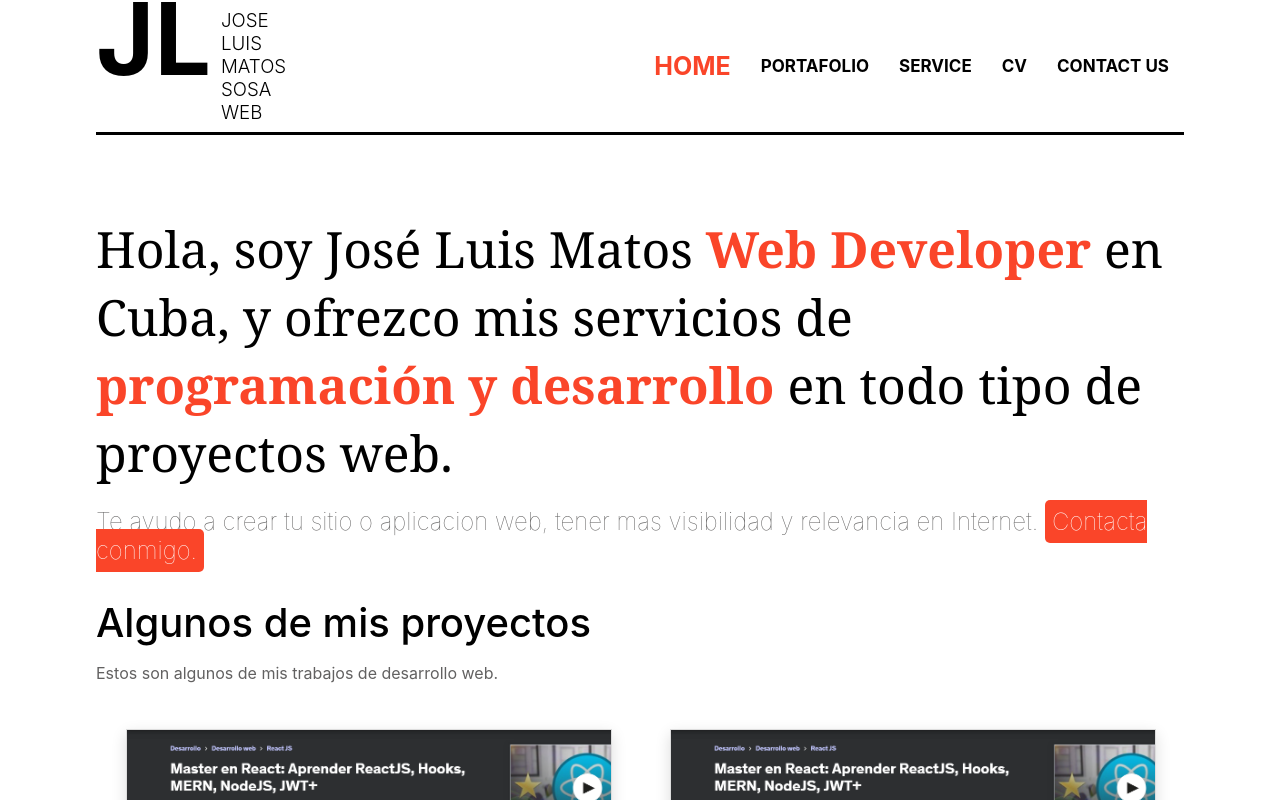
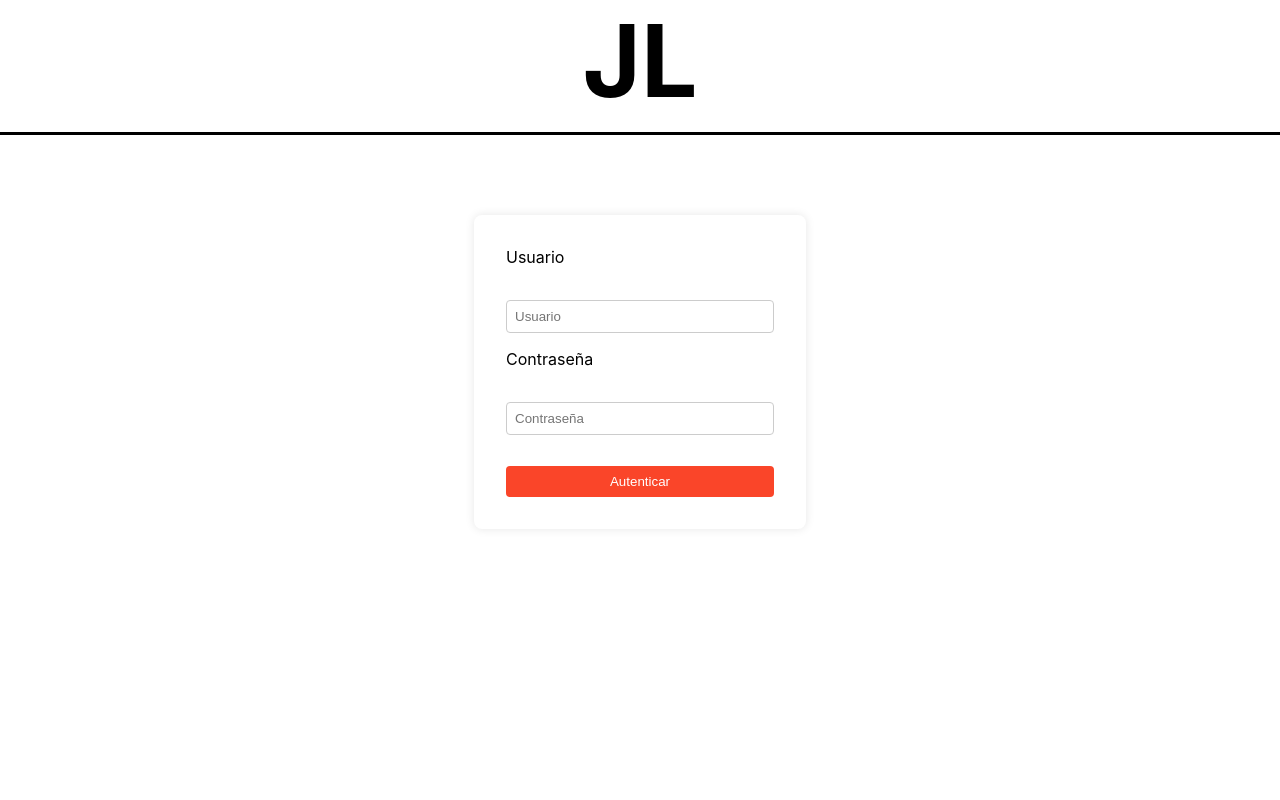
Before and after one commit to Jose-Dev02/FrontedToMYAPI, a React (Create React App) app: page / in a window 1280 px wide. Before the commit this address led to /home. Shown: the top 800 px of the page. Built offline with nearby package versions, Linux system fonts and the light colour scheme.

Commit message:
Login Created

```diff
--- a/package.json
+++ b/package.json
@@ -6,6 +6,7 @@
     "@testing-library/jest-dom": "^5.17.0",
     "@testing-library/react": "^13.4.0",
     "@testing-library/user-event": "^13.5.0",
+    "axios": "^1.7.2",
     "react": "^18.2.0",
     "react-dom": "^18.2.0",
     "react-router-dom": "^6.22.3",
--- a/src/App.js
+++ b/src/App.js
@@ -1,14 +1,18 @@
 
-import { MisRutas } from './Rutas/MisRutas';
 import './App.css';
+import { Log } from './components/Log'
+import React from 'react';
+
+
 
 
 function App() {
+
+
   return (
 
-    <div className='layout'>
-      < MisRutas />
-    </div>
+    <Log />
+
   );
 }
 
--- a/src/Rutas/MisRutas.js
+++ b/src/Rutas/MisRutas.js
@@ -9,10 +9,13 @@ import { HeaderNav } from '../components/layout/HeaderNav';
 import { Footer } from '../components/layout/Footer';
 import { Proyecto } from '../components/Proyecto';
 import { Error } from '../components/Error';
+import { Log } from '../components/Log';
 
 
 export const MisRutas = () => {
     return (
+
+        <div className='layout'>
             <div>
                 <BrowserRouter>
                     {/* Header y Navegacion */}
@@ -23,7 +26,7 @@ export const MisRutas = () => {
                     <section className='content'>
                         <Routes>
                             <Route path='/' element={<Navigate to="/home" />} />
-                        <Route path='/Home' element={<Home />} />
+                            <Route path='/home' element={<Home />} />
                             <Route path='/service' element={<Service />} />
                             <Route path='/portafolio' element={<Portafolio />} />
                             <Route path='/cv' element={<CV />} />
@@ -31,19 +34,15 @@ export const MisRutas = () => {
                             <Route path='/portafolio/proyecto/:id' element={<Proyecto />} />
                             <Route path='/home/proyecto/:id' element={<Proyecto />} />
                             <Route path='/*' element={<Error />} />
+                            <Route path='/auth' element={<Log />} />
 
                         </Routes>
 
                     </section>
-
-
-
-
                     {/*Footer */}
                     < Footer />
-
                 </BrowserRouter>
-
+            </div>
         </div>
     )
 }
--- a/src/components/Home.js
+++ b/src/components/Home.js
@@ -6,23 +6,25 @@ export const Home = () => {
     return (
         <div className='home'>
             <h1>
-                Hola, soy José Luis Matos <strong>Web Developer</strong> en Cuba,
-                y ofrezco mis servicios de <strong> programación y desarrollo </strong>
-                en todo tipo de proyectos web.
+                Backend(C# Asp.NET MINIMAL API) and Fronted (JavaScript React)
             </h1>
 
             <h2 className='title'>
-                Te ayudo a crear tu sitio o aplicacion web, tener
-                mas visibilidad y relevancia en Internet. <Link to="/contactus">Contacta conmigo.</Link>
+                Hola soy <strong>Jose</strong> alias <strong>JoseDEV</strong> y esto es una muestra de algunos de mis conocimientos sobre desarrollo Web.
+                Todas los datos de la tienda son guardados en una base de datos pero son solo para demostración.
+
+
             </h2>
 
-            <section className='last-works'>
+            <Link to="/contactus">Contacta conmigo.</Link>
+
+            {/* <section className='last-works'>
                 <h2 className='heading'> Algunos de mis proyectos</h2>
                 <p> Estos son algunos de mis trabajos de desarrollo web.</p>
 
                 <ListadoTrabajos limite='2' />
 
-            </section>
+            </section> */}
         </div>
     )
 }
--- /dev/null
+++ b/src/components/Log.js
@@ -0,0 +1,88 @@
+import React, { useState } from 'react';
+import axios from 'axios';
+import { urlValidar } from '../endpoints';
+import { MisRutas } from '../Rutas/MisRutas'
+
+export const Log = () => {
+
+    const [user, setUser] = useState({
+        id: 0,
+        name: "",
+        correo: "",
+        password: "",
+        clave: "",
+        isAdmin: false
+    });
+
+    const [authenticated, setAuthenticated] = useState(false);
+    const [error, setError] = useState(null);
+
+
+
+    const handleChange = (e) => {
+        const { name, value } = e.target;
+        setUser({ ...user, [name]: value });
+    };
+
+    const handleSubmit = async (e) => {
+        e.preventDefault();
+        try {
+            const response = await axios.post(urlValidar, user);
+            if (response.data.success) {
+                setAuthenticated(true);
+                console.log({ response })
+
+            }
+            else {
+                setError(response.data.message);
+            }
+        } catch (error) {
+            setError(error.message)
+            console.error(error);
+        }
+    };
+
+    if (authenticated) {
+        return <MisRutas />;
+    }
+
+    return (
+
+        <div>
+            <header className='header'>
+                <div className='logoLogin'>
+                    <span>JL</span>
+                </div>
+            </header>
+
+            <div className="login-container">
+                <form onSubmit={handleSubmit} className="login-form">
+                    <div>
+                        <label>Usuario</label>
+                        <input
+                            type='text'
+                            name='name'
+                            placeholder='Usuario'
+                            value={user.name}
+                            onChange={handleChange}
+                        />
+                    </div>
+
+                    <div>
+                        <label>Contraseña</label>
+                        <input
+                            type='text'
+                            name='password'
+                            placeholder='Contraseña'
+                            value={user.password}
+                            onChange={handleChange}
+                        />
+                    </div>
+
+                    <input type='submit' value="Autenticar" />
+                    {error && <p>{error}</p>}
+                </form>
+            </div>
+        </div>
+    );
+};
--- a/src/components/layout/Footer.js
+++ b/src/components/layout/Footer.js
@@ -4,7 +4,7 @@ export const Footer = () => {
     const year = new Date().getFullYear();
     return (
         <footer className='footer'>
-            Portafolio Jose Luis Matos Sosa Web &copy; Master React - {year}
+            Portafolio Jose Luis Matos Sosa Web &copy; {year}
         </footer>
     )
 }
--- a/src/components/layout/HeaderNav.js
+++ b/src/components/layout/HeaderNav.js
@@ -43,6 +43,13 @@ export const HeaderNav = () => {
                         > Contact Us </NavLink>
 
                     </li>
+                    <li>
+                        <NavLink
+                            to='/'
+                            className={({ isActive }) => isActive ? "activated" : ""}
+                        > Log Out </NavLink>
+
+                    </li>
                 </ul>
             </nav>
         </header>
--- /dev/null
+++ b/src/endpoints.js
@@ -0,0 +1,3 @@
+const baseURL = process.env.REACT_APP_API_URL;
+export const urlWarehouse = `${baseURL}/api/Warehouse`;
+export const urlValidar = `${baseURL}/api/Autenticacion/Validar`;
--- a/src/index.css
+++ b/src/index.css
@@ -26,6 +26,24 @@ code {
   border-bottom: 3px solid black;
   margin-bottom: 35px;
 }
+
+.header .logoLogin {
+  flex-grow: 2;
+  display: flex;
+  width: 80%;
+  justify-content: center;
+  overflow: hidden;
+  position: relative;
+}
+
+.header .logoLogin span {
+  display: block;
+  font-size: 100px;
+  font-weight: bolder;
+  margin-top: -12px;
+  position: relative;
+}
+
 
 .header .logo {
   flex-grow: 2;
@@ -115,6 +133,29 @@ code {
 
 .home strong {
   color: #fa4529;
+}
+
+.home a {
+  padding: 7px;
+  border-radius: 5px;
+  color: white;
+  background-color: #fa4529;
+  text-decoration: none;
+  transition: all 300ms;
+  cursor: pointer;
+  font-size: 1.5em;
+  display: grid;
+  justify-items: center;
+  justify-content: center;
+  align-items: center;
+  align-content: center;
+  margin-left: 450px;
+  margin-right: 450px;
+}
+
+.home a:hover {
+  font-size: 23px;
+  background-color: rgb(26, 137, 26);
 }
 
 .home .title a {
@@ -249,3 +290,58 @@ button:hover {
   overflow: hidden;
   box-shadow: 0px 0px 20px #444;
 }
+
+
+.login-container {
+  display: flex;
+  justify-content: center;
+  align-items: center;
+  height: 100%;
+  width: 100%;
+  margin-top: 80px;
+}
+
+.login-form {
+  background: #fff;
+  padding: 2rem;
+  border-radius: 8px;
+  box-shadow: 0 0 10px rgba(0, 0, 0, 0.1);
+  display: flex;
+  flex-direction: column;
+  gap: 1rem;
+}
+
+.login-form div {
+  display: flex;
+  flex-direction: column;
+}
+
+.login-form label {
+  margin-bottom: 0.5rem;
+}
+
+.login-form input[type='text'],
+.login-form input[type='password'] {
+  padding: 0.5rem;
+  border: 1px solid #ccc;
+  border-radius: 4px;
+}
+
+.login-form input[type='submit'] {
+  padding: 0.5rem;
+  border: none;
+  border-radius: 4px;
+  background-color: #fa4529;
+  color: white;
+  cursor: pointer;
+  transition: background-color 0.3s;
+}
+
+.login-form input[type='submit']:hover {
+  background-color: rgb(26, 137, 26);
+}
+
+.login-form p {
+  color: red;
+  text-align: center;
+}
```
Also changed, not shown: 2 other files (tests, documents, lock files or other folders). Lines whose indentation alone changed are shown as unchanged.
